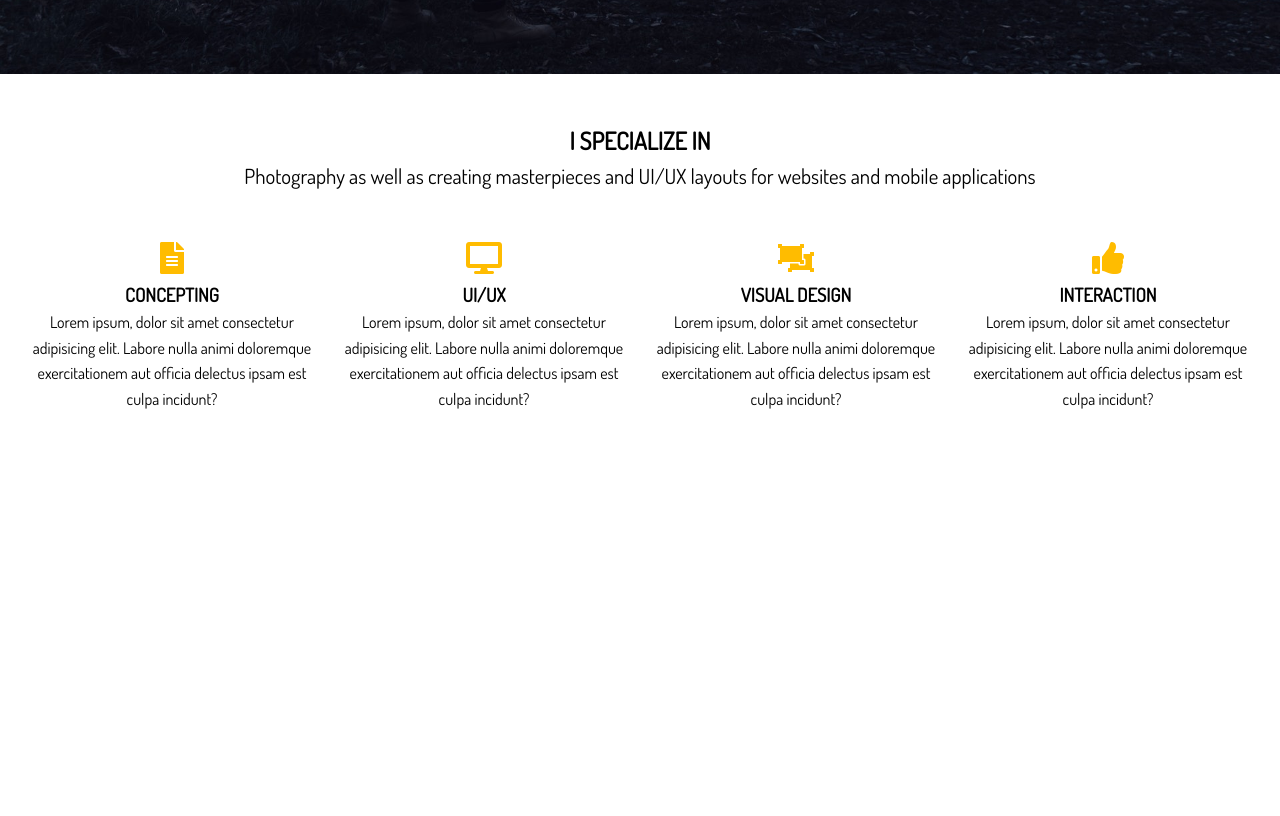
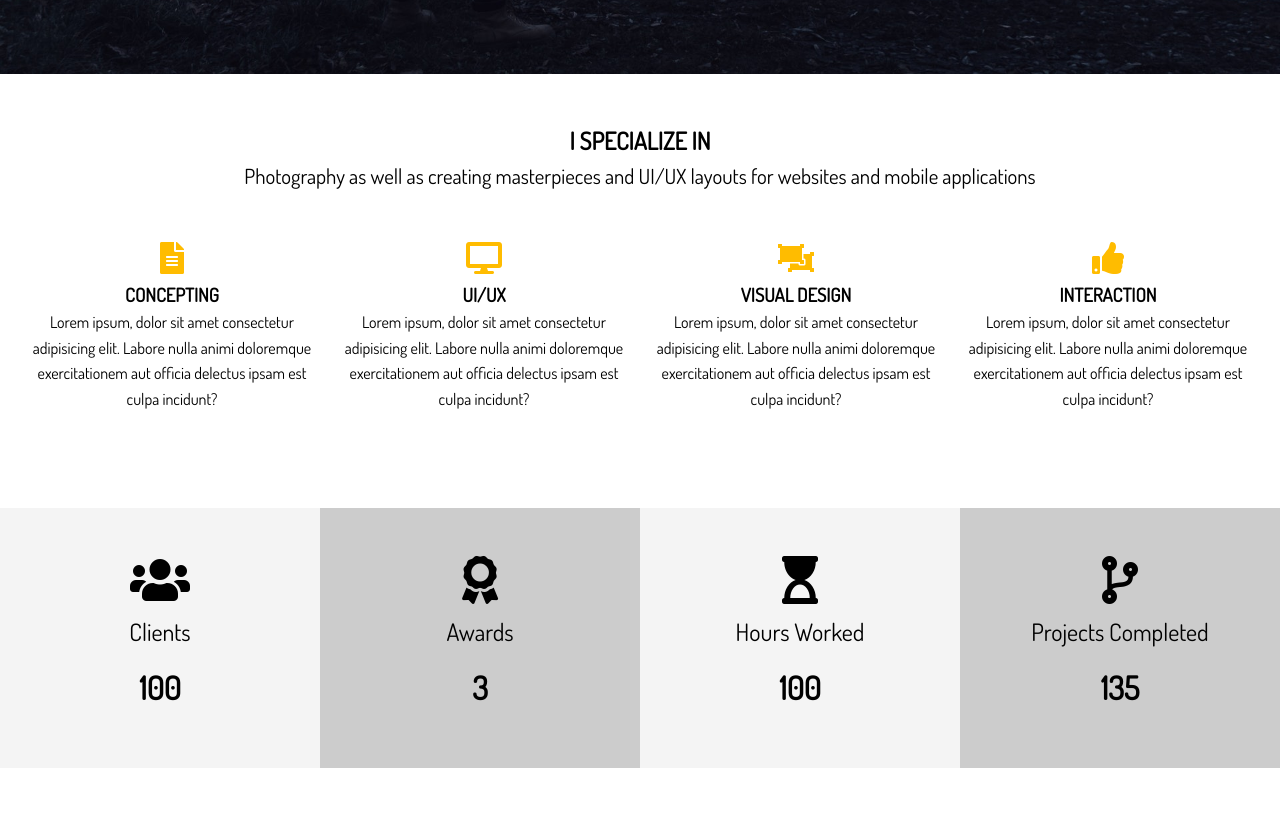
Before and after one commit to Nathanael-the-real/Portfolio-Website, a website: page dist/index.html in a window 1280 px wide. Shown: the part 726-1542 px from the top of the page. Before the commit the page ends 1186 px from the top, so only its background shows below. Drawn offline with Linux system fonts and the light colour scheme.

Commit message:
Worked on section b

```diff
--- a/scss/main.scss
+++ b/scss/main.scss
@@ -109,6 +109,7 @@ img {
 
 #home {
 
+  // Home section A
   &-a {
 
     .specials {
@@ -124,4 +125,37 @@ img {
     }
 
   }
+
+  // Home section B
+  &-b {
+    .stats {
+      display: grid;
+      grid-template-columns: repeat(4, 1fr);
+
+      li {
+        line-height: 2;
+
+        &.stats-title {
+          font-size: 1.5rem;
+        }
+
+        &.stats-number {
+          font-size: 2rem;
+          font-weight: bold;
+        }
+      }
+
+      div {
+        padding: 3rem 0;
+
+        &:nth-child(odd) {
+          background: $light-color;
+        }
+
+        &:nth-child(even) {
+          background: $medium-color;
+        }
+      }
+    }
+  }
 }
```
Also changed, not shown: dist/css/main.css, dist/index.html.
